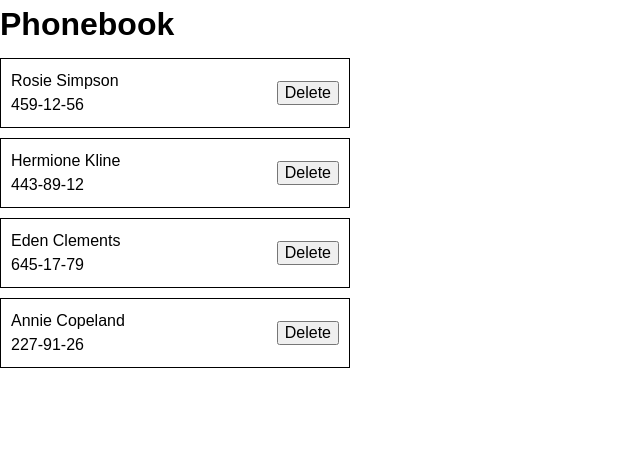
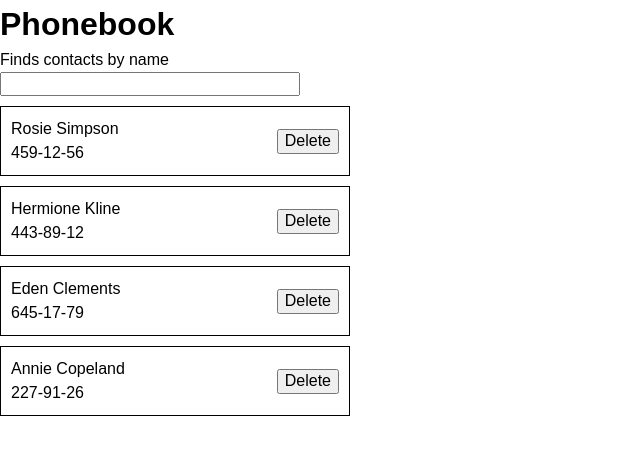
Before and after one commit to Dimon-Stasyuk/goit-react-hw-03, a React (Vite) app: page / in a window 1280 px wide. Shown: the top 454 px of the page, without its empty margins (0-640 px from the left). Built offline with nearby package versions, Linux system fonts and the light colour scheme.

Commit message:
выполнил второй пункт

```diff
--- a/src/App.jsx
+++ b/src/App.jsx
@@ -1,6 +1,7 @@
 import { useState } from "react";
 import "./App.css";
 import ContactList from "./components/ContactList/ContactList";
+import SearchBox from "./components/SearchBox/SearchBox";
 
 const initialState = [
   { id: "id-1", name: "Rosie Simpson", number: "459-12-56" },
@@ -11,16 +12,26 @@ const initialState = [
 
 function App() {
   const [contacts, setContacts] = useState(initialState);
+  const [filter, setFilter] = useState("");
+
+  const filteredContacts = contacts.filter((contact) =>
+    contact.name.toLowerCase().includes(filter.toLowerCase()),
+  );
 
   const deleteContact = (id) => {
     setContacts(contacts.filter((contact) => contact.id !== id));
+  };
+
+  const filterChange = (e) => {
+    setFilter(e.target.value);
   };
 
   return (
     <>
       <div>
         <h1>Phonebook</h1>
-        <ContactList contacts={contacts} onDelete={deleteContact} />
+        <SearchBox onFilterChange={filterChange} filterValue={filter} />
+        <ContactList contacts={filteredContacts} onDelete={deleteContact} />
       </div>
     </>
   );
--- a/src/components/Contact/Contact.jsx
+++ b/src/components/Contact/Contact.jsx
@@ -2,7 +2,7 @@ import s from "./Contact.module.css";
 
 export default function Contact({ contact, onDelete }) {
   const { id, number, name } = contact;
-  console.log(id);
+
   return (
     <div className={s.container}>
       <div>
--- a/src/components/ContactList/ContactList.jsx
+++ b/src/components/ContactList/ContactList.jsx
@@ -1,7 +1,6 @@
 import Contact from "../Contact/Contact";
 
 export default function ContactList({ contacts, onDelete }) {
-  console.log(contacts);
   return (
     <ul>
       {contacts.map((contact) => {
--- a/src/components/SearchBox/SearchBox.jsx
+++ b/src/components/SearchBox/SearchBox.jsx
@@ -1,3 +1,16 @@
-export default function SearchBox() {
-  return <div></div>;
+import s from "./SearchBox.module.css";
+
+export default function SearchBox({ onFilterChange, filterValue }) {
+  return (
+    <div className={s.container}>
+      <label htmlFor='searchBar'>Finds contacts by name</label>
+      <input
+        type='input'
+        name='searchBar'
+        id='searchBar'
+        value={filterValue}
+        onChange={onFilterChange}
+      />
+    </div>
+  );
 }
--- a/src/components/SearchBox/SearchBox.module.css
+++ b/src/components/SearchBox/SearchBox.module.css
@@ -0,0 +1,8 @@
+.container {
+  display: flex;
+  flex-direction: column;
+}
+
+.container input {
+  width: 300px;
+}
```
